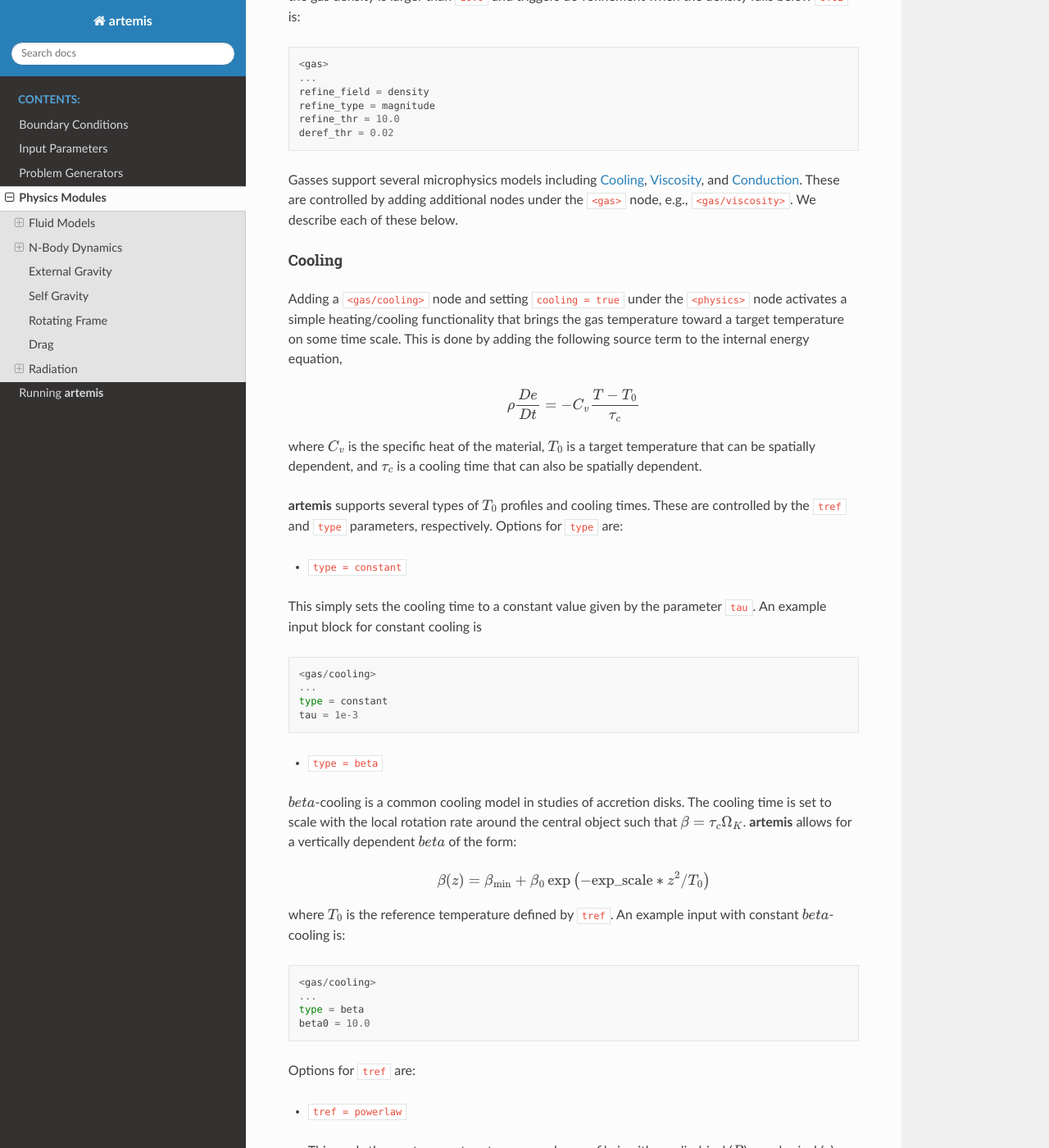
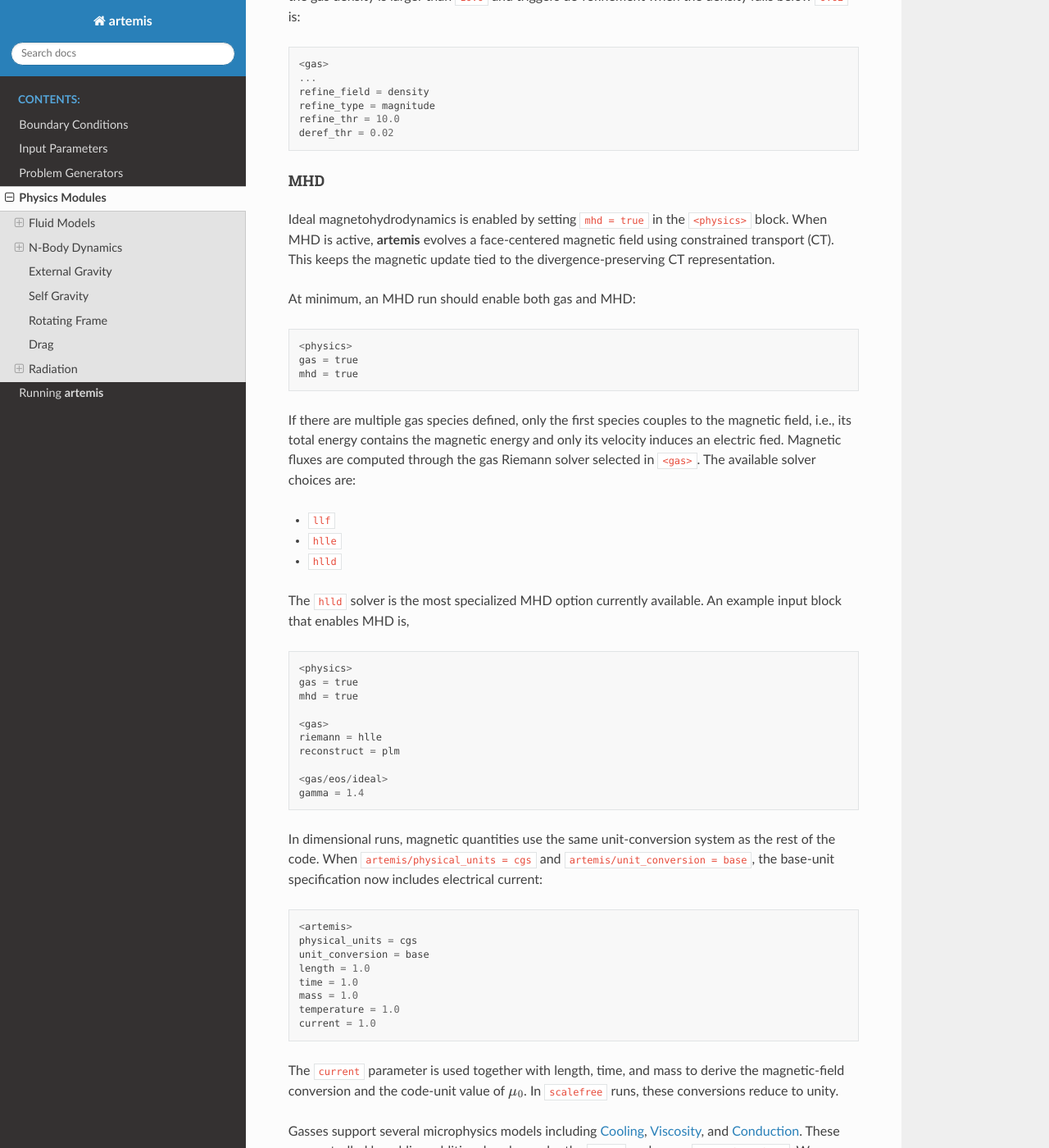
Before and after one commit to lanl/artemis, a Sphinx documentation site: the page built from doc/src/physics.rst, in a window 1280 px wide and 1400 px high, scrolled down 1196 px. Shown: the whole window at 82% size. Built offline with Sphinx 7.4.7 and the Read the Docs theme 3.1.0, drawn with Linux system fonts in a browser that asks for light colours.

Commit message:
mhd docs

```diff
--- a/doc/src/physics.rst
+++ b/doc/src/physics.rst
@@ -79,6 +79,63 @@ An example that triggers refinement when the gas density is larger than ``10.0``
    refine_type = magnitude
    refine_thr = 10.0
    deref_thr = 0.02
+
+
+MHD
+"""
+
+Ideal magnetohydrodynamics is enabled by setting ``mhd = true`` in the ``<physics>`` block.
+When MHD is active, |code| evolves a face-centered magnetic field using constrained transport (CT).
+This keeps the magnetic update tied to the divergence-preserving CT representation.
+
+At minimum, an MHD run should enable both gas and MHD:
+
+::
+
+   <physics>
+   gas = true
+   mhd = true
+
+If there are multiple gas species defined, only the first species couples to the magnetic field, i.e., its total energy contains the magnetic energy and only its velocity induces an electric fied.
+Magnetic fluxes are computed through the gas Riemann solver selected in ``<gas>``.
+The available solver choices are:
+
+* ``llf``
+* ``hlle``
+* ``hlld``
+
+The ``hlld`` solver is the most specialized MHD option currently available.
+An example input block that enables MHD is,
+
+::
+
+   <physics>
+   gas = true
+   mhd = true
+
+   <gas>
+   riemann = hlle
+   reconstruct = plm
+
+   <gas/eos/ideal>
+   gamma = 1.4
+
+In dimensional runs, magnetic quantities use the same unit-conversion system as the rest of the code.
+When ``artemis/physical_units = cgs`` and ``artemis/unit_conversion = base``, the base-unit specification now includes electrical current:
+
+::
+
+   <artemis>
+   physical_units = cgs
+   unit_conversion = base
+   length = 1.0
+   time = 1.0
+   mass = 1.0
+   temperature = 1.0
+   current = 1.0
+
+The ``current`` parameter is used together with length, time, and mass to derive the magnetic-field conversion and the code-unit value of :math:`\mu_0`.
+In ``scalefree`` runs, these conversions reduce to unity.
 
 
 Gasses support several microphysics models including `Cooling`_, `Viscosity`_, and `Conduction`_.
--- a/src/gas/params.yaml
+++ b/src/gas/params.yaml
@@ -70,6 +70,9 @@ gas:
     hlle:
       _type: opt
       _description: "HLLE"
+    hlld:
+      _type: opt
+      _description: "HLLD for ideal-MHD problems with the ideal EOS."
     hllc-general:
       _type: opt
       _description: "HLLC for a general EOS."
```
Also changed, not shown: src/artemis_params.yaml (+9 -1 lines).
